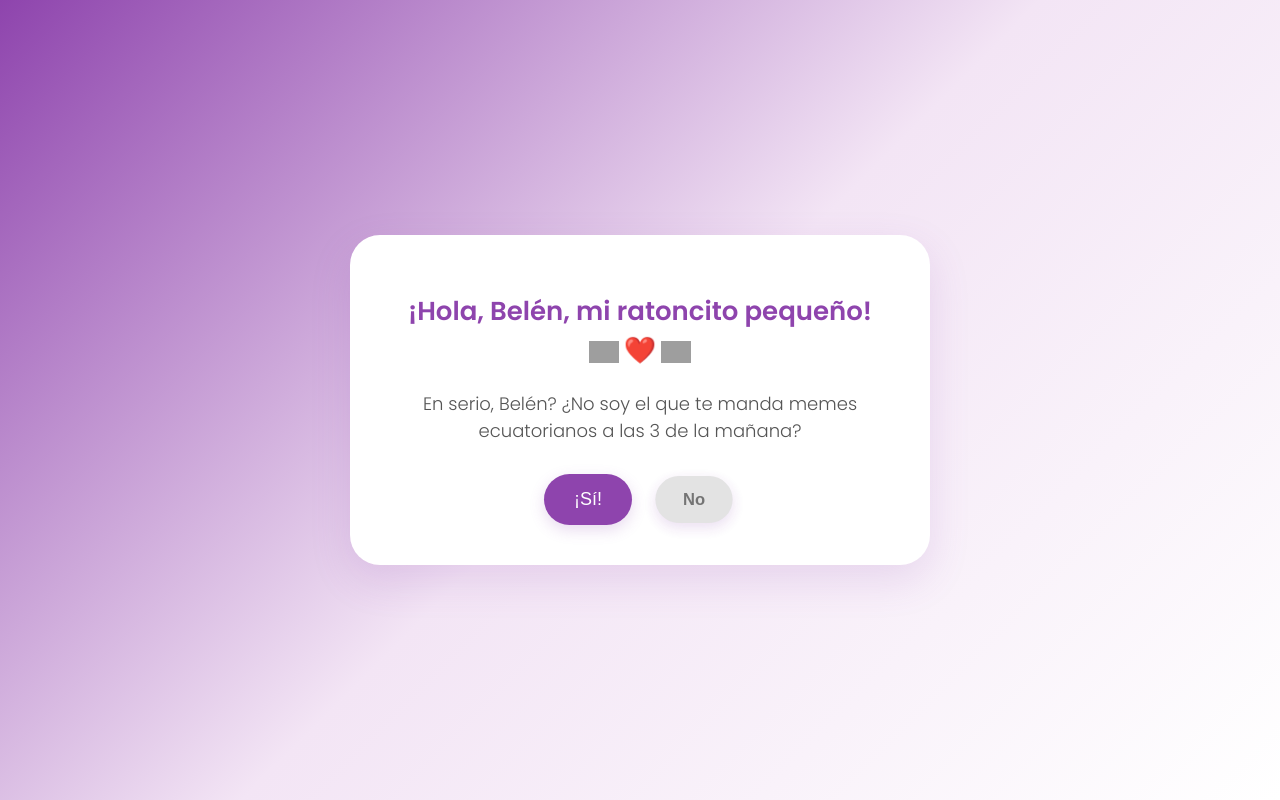
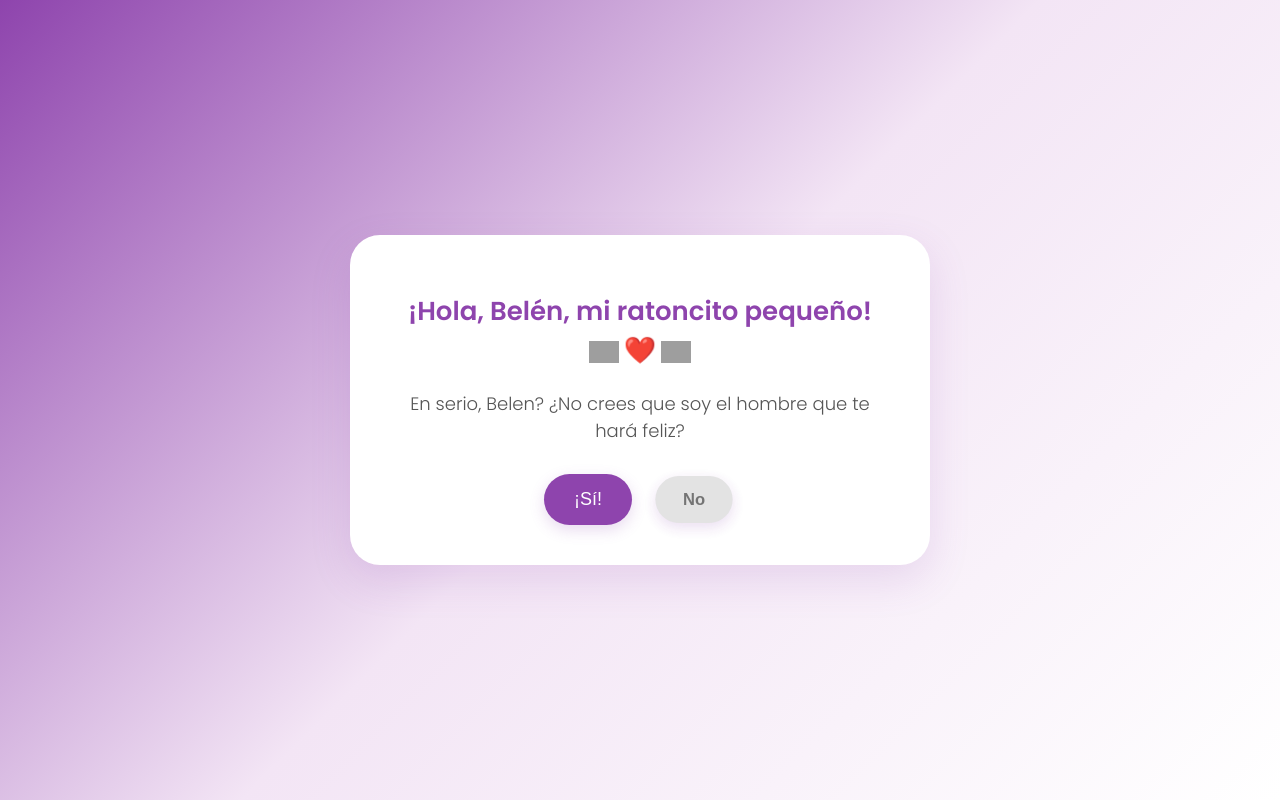
Before and after one commit to kaspercito/El-Amor-de-mi-Vida, a plain HTML site: page index.html in a window 1280 px wide. Both pictures are taken after a click on the button "No". Drawn offline with Linux system fonts and the light colour scheme; grey boxes are pictures that could not be loaded.

Commit message:
Update index.html

```diff
--- a/index.html
+++ b/index.html
@@ -136,14 +136,14 @@
         let clicsNo = 0;
         const maxClicsNo = 10;
         const preguntasNo = [
-            "En serio, Belén? ¿No soy el que te manda memes ecuatorianos a las 3 de la mañana?",
-            "¡Ay, ratoncito! ¿Y si soy el único que entiende tus dramas con el mate?",
-            "No? Milagros Belén Ojeda, ¿ya te olvidaste de esos abrazos que cruzan el ecuador?",
-            "¡Dale, mi argentina favorita! ¿No soy el que te hace bailar tango con pasos de salsa?",
-            "Todavía no? Pensá en un asado con encebollado... y en nosotros riéndonos todo el día",
-            "Última? Nah, ratoncito, ¿de verdad no soy el tipo que te hace sonreír con boludeces?",
-            "¿Sigo insistiendo? Porque extrañé tus ojos y esa forma tuya de mirarme como si fuera el único",
-            "Belén, ¿no? Ok, pero recordá las noches charlando hasta el amanecer, de Buenos Aires a Quito",
+            "En serio, Belen? ¿No crees que soy el hombre que te hará feliz?",
+            "¡Ay, ratoncito! ¿Y si soy el único que te conoce completamente?",
+            "No? Milagros Belen Ojeda, ¿ya te olvidaste de que no me iré de vos porque eres mi vida?",
+            "¡Dale, mi mujer favorita! ¿No soy el que te hace sentir feliz?",
+            "Todavía no? Entonces seguiré instiendo hasta serlo",
+            "Última? Nah, ratoncito, ¿de verdad no soy el tipo que te hace sonreír con memes?",
+            "¿Sigo insistiendo? Porque extrañé tus ojos y todo tu ser, me hiciste falta",
+            "Belen, ¿no? Ok, pero recordá las noches charlando hasta el amanecer",
             "¡Casi me rindo! Pero nah, sos mi debilidad... ¿soy o no soy el hombre que querés de vuelta?",
             "Ya, ratoncito: sin más vueltas, ¿soy el amor que te roba el sueño desde Ecuador?"
         ];
@@ -157,7 +157,7 @@
             if (respuesta === 'si') {
                 if (clicsNo >= maxClicsNo) {
                     // Mensaje final más natural
-                    mensajeFinal.innerHTML = `¡Sí, Belén! Sos todo para mí, mi ratoncito que me tiene loco desde el primer día. Extraño tus risas, tus mensajes locos y esa conexión que ni la distancia toca. Volvamos a intentarlo, a ser nosotros: yo trayendo el calor ecuatoriano, vos el fuego argentino. Te quiero un montón, de verdad. 💜 <span class="banderas"><img src="https://flagcdn.com/w40/ec.png" alt="🇪🇨">❤️<img src="https://flagcdn.com/w40/ar.png" alt="🇦🇷"></span>`;
+                    mensajeFinal.innerHTML = `¡Sí, Belén! Eres todo para mí, mi ratoncito, el amor de mi vida que me tiene loco desde el primer día. Extraño compartir contigo, tus mensajes locos, amorosos y esa conexión que ni la distancia toca. Me gustaría volver a ser tu pareja y ese hombre. Te quiero un montón, de verdad. 💜 <span class="banderas"><img src="https://flagcdn.com/w40/ec.png" alt="🇪🇨">❤️<img src="https://flagcdn.com/w40/ar.png" alt="🇦🇷"></span>`;
                     mensajeFinal.style.display = 'block';
                     btnConfeti.style.display = 'inline-block';
                     document.querySelector('.botones').style.display = 'none';
```
